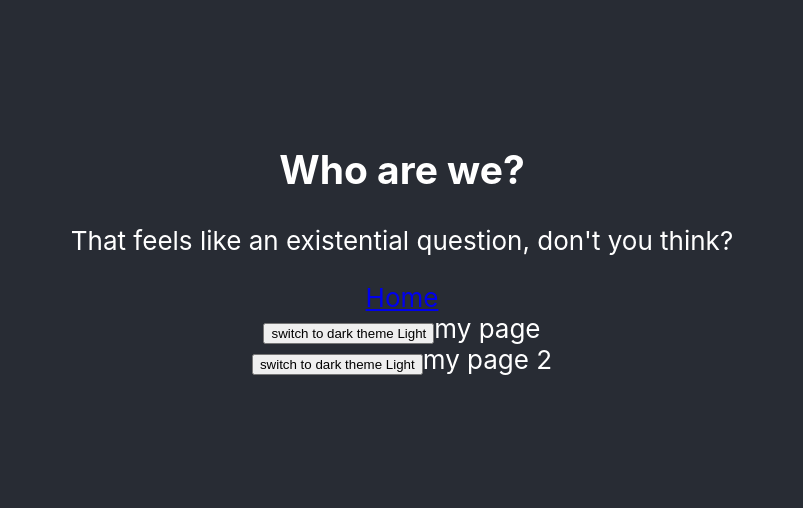
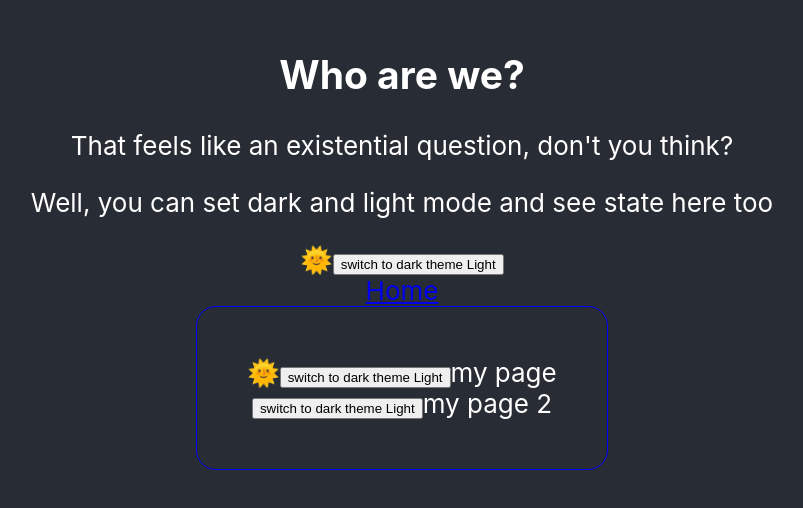
Before and after one commit to ptekspy/context-theme-router, a React (Create React App) app: page /about in a window 1280 px wide. Shown: the part 156-664 px from the top of the page, without its empty margins (238-1041 px from the left). Built offline with nearby package versions, Linux system fonts and the light colour scheme.

Commit message:
context state update in nested elements and pages behind router

```diff
--- a/src/App.css
+++ b/src/App.css
@@ -28,6 +28,12 @@
   color: #61dafb;
 }
 
+.page {
+  border: 1px solid blue;
+  border-radius: 20px;
+  padding: 50px;
+}
+
 @keyframes App-logo-spin {
   from {
     transform: rotate(0deg);
--- a/src/App.tsx
+++ b/src/App.tsx
@@ -15,11 +15,13 @@ function App() {
       <div className="App">
         <header className="App-header">
           <>
-          <Routes>
-            <Route path="/" element={<Home />} />
-            <Route path="about" element={<About />} />
-          </Routes>
-          <MyPage />
+            <Routes>
+              <Route path="/" element={<Home />} />
+              <Route path="about" element={<About />} />
+            </Routes>
+            <div className="page">
+              <MyPage />
+            </div>
           </>
         </header>
       </div>
--- a/src/MyPage.tsx
+++ b/src/MyPage.tsx
@@ -9,13 +9,13 @@ const MyPage = () => {
 
   return (
     <div>
+      <span>{theme === 'Dark' ? "🌙" : "🌞"}</span>
       <button onClick={() => {
         if(theme === 'Dark'){
           setTheme(Theme.Light)
         }else{
           setTheme(Theme.Dark)
         }
-
       }}>
         switch to dark theme {theme}
       </button>
--- a/src/components/About/About.tsx
+++ b/src/components/About/About.tsx
@@ -1,8 +1,10 @@
 import React from 'react';
 // import './Home.css';
+import { useTheme, Theme } from '../../ThemeContext';
 import { Link } from "react-router-dom";
 
 export default function About() {
+  const { theme, setTheme } = useTheme();
   return (
     <>
       <main>
@@ -11,6 +13,21 @@ export default function About() {
           That feels like an existential question, don't you
           think?
         </p>
+        <p>
+          Well, you can set dark and light mode and see state here too
+        </p>
+        <div>
+          <span>{theme === 'Dark' ? "🌙" : "🌞"}</span>
+            <button onClick={() => {
+              if(theme === 'Dark'){
+                setTheme(Theme.Light)
+              }else{
+                setTheme(Theme.Dark)
+              }
+            }}>
+              switch to dark theme {theme}
+          </button>
+        </div>
       </main>
       <nav>
         <Link to="/">Home</Link>
```
